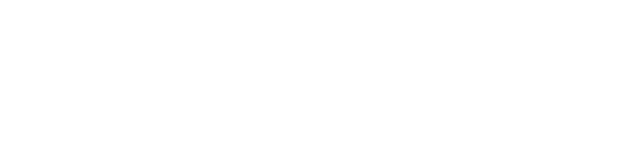
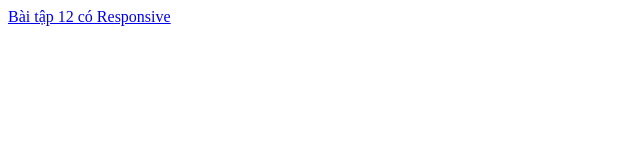
Before and after one commit to VDCSK8/f8-fullstack-FSK5-BT14, a plain HTML site: page index.html in a window 1280 px wide. Shown: the whole page, without its empty margins (0-640 px from the left). Drawn offline with Linux system fonts and the light colour scheme.

Commit message:
suabaib12

```diff
--- a/index.html
+++ b/index.html
@@ -8,7 +8,7 @@
 </head>
 
 <body>
-    <a href="./B14.html"></a>
+    <a href="./B14.html">Bài tập 12 có Responsive</a>
 </body>
 
 </html>
```
